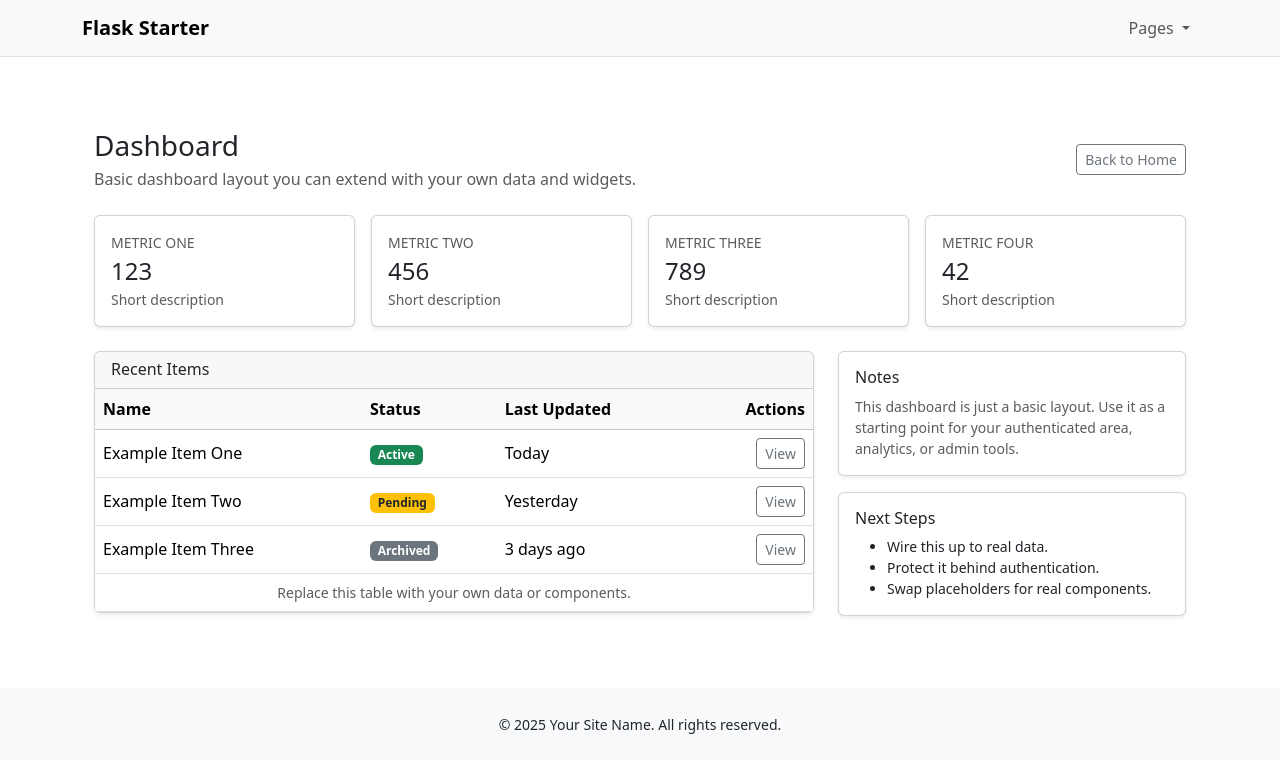
After one commit to sebfloapps/flask-seo-bootstrap-starter-kit, a Flask app: page /dashboard in a window 1280 px wide. The commit adds this page. Shown: the top 773 px of the page. Run offline with Flask 3, Linux system fonts and the light colour scheme.

Commit message:
Add basic UI pages and navigation
- Add/Updated Home, About, Contact, Dashboard, Login, and Register templates
- Implement Pages dropdown in navbar
- Add simple contact form UI and handling
- Add custom 404 page
- Keep all auth pages UI-only placeholders

```diff
--- a/app.py
+++ b/app.py
@@ -1,4 +1,4 @@
-from flask import Flask, render_template
+from flask import Flask, render_template, request, flash, redirect, url_for
 from datetime import datetime
 
 app = Flask(__name__)
@@ -46,14 +46,15 @@ def inject_defaults():
 # Routes
 # ---------------------------------------------------
 
+#home page
 @app.route("/")
 def index():
     return render_template(
         "index.html",
 
         # Optional SEO overrides per page
-        page_title="Home | Your Site Name",
-        page_description="Welcome to Your Site — the best place for awesome content.",
+        page_title="Home - Flask SEO Bootstrap Starter Kit",
+        meta_description="A lightweight Flask starter kit with built-in SEO support and a clean Bootstrap 5 layout.",
         page_keywords="home, website, flask, bootstrap",
 
         og_title="Your Site — Home",
@@ -62,12 +63,64 @@ def index():
         twitter_title="Your Site — Home"
     )
 
-
+#about page
 @app.route("/about")
 def about():
     # This page uses ONLY defaults
     return render_template("about.html")
 
+#contact page
+@app.route("/contact", methods=["GET", "POST"])
+def contact():
+    if request.method == "POST":
+        name = request.form.get("name", "").strip()
+        email = request.form.get("email", "").strip()
+        message = request.form.get("message", "").strip()
+
+        if not name or not email or not message:
+            flash("Please fill out all fields.", "danger")
+            return redirect(url_for("contact"))
+
+        # TODO: Wire into email or database later
+        flash("Thanks for reaching out. Your message has been received.", "success")
+        return redirect(url_for("contact"))
+
+    return render_template(
+        "contact.html",
+        page_title="Contact – Flask SEO Bootstrap Starter Kit",
+        meta_description="Contact page template example for the Flask starter kit."
+    )
+
+#dashboard page
+@app.route("/dashboard")
+def dashboard():
+    return render_template(
+        "dashboard.html",
+        page_title="Dashboard – Flask SEO Bootstrap Starter Kit",
+        meta_description="Basic dashboard layout template you can extend with your own data and components."
+    )
+
+#custom 404 page
+@app.errorhandler(404)
+def page_not_found(e):
+    return render_template("404.html"), 404
+
+#registration and login pages
+@app.route("/register")
+def register():
+    return render_template(
+        "register.html",
+        page_title="Register – Flask SEO Bootstrap Starter Kit",
+        meta_description="Basic registration UI template for Flask starter projects."
+    )
+
+@app.route("/login")
+def login():
+    return render_template(
+        "login.html",
+        page_title="Login – Flask SEO Bootstrap Starter Kit",
+        meta_description="Basic login UI template for Flask starter apps."
+    )
 
 # ---------------------------------------------------
 # Run App
--- a/templates/base.html
+++ b/templates/base.html
@@ -84,24 +84,85 @@
 
   <!-- Navbar -->
   {% block navbar %}
-  <nav class="navbar navbar-expand-lg navbar-light bg-light">
+  <nav class="navbar navbar-expand-lg navbar-light bg-light border-bottom">
   <div class="container">
-      <a class="navbar-brand" href="{{ url_for('index') }}">{{ site_name|default('Your Site Name') }}</a>
-      <button class="navbar-toggler" type="button" data-bs-toggle="collapse" data-bs-target="#mainNavbar" aria-controls="mainNavbar" aria-expanded="false" aria-label="Toggle navigation">
+
+    <a class="navbar-brand fw-bold" href="{{ url_for('index') }}">
+      Flask Starter
+    </a>
+
+    <button class="navbar-toggler" type="button"
+            data-bs-toggle="collapse"
+            data-bs-target="#mainNavbar"
+            aria-controls="mainNavbar"
+            aria-expanded="false"
+            aria-label="Toggle navigation">
       <span class="navbar-toggler-icon"></span>
     </button>
+
     <div class="collapse navbar-collapse" id="mainNavbar">
+
       <ul class="navbar-nav ms-auto mb-2 mb-lg-0">
-            <li class="nav-item">
-              <a class="nav-link" href="{{ url_for('index') }}">Home</a>
+
+        <!-- Pages Dropdown -->
+        <li class="nav-item dropdown">
+          <a class="nav-link dropdown-toggle"
+             href="#"
+             id="pagesDropdown"
+             role="button"
+             data-bs-toggle="dropdown"
+             aria-expanded="false">
+            Pages
+          </a>
+
+          <ul class="dropdown-menu dropdown-menu-end"
+              aria-labelledby="pagesDropdown">
+
+            <li>
+              <a class="dropdown-item" href="{{ url_for('index') }}">
+                Home
+              </a>
             </li>
 
-            <li class="nav-item">
-                <a class="nav-link" href="{{ url_for('about') }}">About</a>
+            <li>
+              <a class="dropdown-item" href="{{ url_for('about') }}">
+                About
+              </a>
             </li>
-          {# Add more nav items here #}
+
+            <li>
+              <a class="dropdown-item" href="{{ url_for('contact') }}">
+                Contact
+              </a>
+            </li>
+
+            <li>
+              <a class="dropdown-item" href="{{ url_for('dashboard') }}">
+                Dashboard
+              </a>
+            </li>
+
+            <li><hr class="dropdown-divider"></li>
+
+            <li>
+              <a class="dropdown-item" href="{{ url_for('login') }}">
+                Login
+              </a>
+            </li>
+
+            <li>
+              <a class="dropdown-item" href="{{ url_for('register') }}">
+                Register
+              </a>
+            </li>
+
           </ul>
+        </li>
+
+      </ul>
+
     </div>
+
   </div>
 </nav>
   {% endblock %}
@@ -124,7 +185,7 @@
   </footer>
   {% endblock %}
 
-  <!-- Bootstrap Bundle with Popper via CDN -->
+  <!-- Bootstrap Bundle with Popper via CDN-->
   <script
     src="https://cdn.jsdelivr.net/npm/bootstrap@5.3.3/dist/js/bootstrap.bundle.min.js"
     crossorigin="anonymous"
--- /dev/null
+++ b/templates/dashboard.html
@@ -0,0 +1,149 @@
+{% extends "base.html" %}
+
+{% block title %}{{ page_title }}{% endblock %}
+{% block meta_description %}{{ meta_description }}{% endblock %}
+
+{% block content %}
+<div class="container py-5">
+
+  <div class="d-flex justify-content-between align-items-center mb-4">
+    <div>
+      <h1 class="h3 mb-1">Dashboard</h1>
+      <p class="text-muted mb-0">
+        Basic dashboard layout you can extend with your own data and widgets.
+      </p>
+    </div>
+    <div>
+      <a href="{{ url_for('index') }}" class="btn btn-sm btn-outline-secondary">
+        Back to Home
+      </a>
+    </div>
+  </div>
+
+  <!-- Top cards -->
+  <div class="row g-3 mb-4">
+    <div class="col-md-3">
+      <div class="card shadow-sm h-100">
+        <div class="card-body">
+          <div class="text-muted text-uppercase small mb-1">Metric One</div>
+          <div class="h4 mb-0">123</div>
+          <div class="text-muted small mt-1">Short description</div>
+        </div>
+      </div>
+    </div>
+    <div class="col-md-3">
+      <div class="card shadow-sm h-100">
+        <div class="card-body">
+          <div class="text-muted text-uppercase small mb-1">Metric Two</div>
+          <div class="h4 mb-0">456</div>
+          <div class="text-muted small mt-1">Short description</div>
+        </div>
+      </div>
+    </div>
+    <div class="col-md-3">
+      <div class="card shadow-sm h-100">
+        <div class="card-body">
+          <div class="text-muted text-uppercase small mb-1">Metric Three</div>
+          <div class="h4 mb-0">789</div>
+          <div class="text-muted small mt-1">Short description</div>
+        </div>
+      </div>
+    </div>
+    <div class="col-md-3">
+      <div class="card shadow-sm h-100">
+        <div class="card-body">
+          <div class="text-muted text-uppercase small mb-1">Metric Four</div>
+          <div class="h4 mb-0">42</div>
+          <div class="text-muted small mt-1">Short description</div>
+        </div>
+      </div>
+    </div>
+  </div>
+
+  <!-- Table + side card -->
+  <div class="row g-4">
+    <div class="col-lg-8">
+      <div class="card shadow-sm">
+        <div class="card-header">
+          <h2 class="h6 mb-0">Recent Items</h2>
+        </div>
+        <div class="card-body p-0">
+          <div class="table-responsive">
+            <table class="table mb-0 align-middle">
+              <thead class="table-light">
+                <tr>
+                  <th scope="col">Name</th>
+                  <th scope="col">Status</th>
+                  <th scope="col">Last Updated</th>
+                  <th scope="col" class="text-end">Actions</th>
+                </tr>
+              </thead>
+              <tbody>
+                <tr>
+                  <td>Example Item One</td>
+                  <td><span class="badge bg-success">Active</span></td>
+                  <td>Today</td>
+                  <td class="text-end">
+                    <button class="btn btn-sm btn-outline-secondary" type="button">
+                      View
+                    </button>
+                  </td>
+                </tr>
+                <tr>
+                  <td>Example Item Two</td>
+                  <td><span class="badge bg-warning text-dark">Pending</span></td>
+                  <td>Yesterday</td>
+                  <td class="text-end">
+                    <button class="btn btn-sm btn-outline-secondary" type="button">
+                      View
+                    </button>
+                  </td>
+                </tr>
+                <tr>
+                  <td>Example Item Three</td>
+                  <td><span class="badge bg-secondary">Archived</span></td>
+                  <td>3 days ago</td>
+                  <td class="text-end">
+                    <button class="btn btn-sm btn-outline-secondary" type="button">
+                      View
+                    </button>
+                  </td>
+                </tr>
+                <tr>
+                  <td colspan="4" class="text-muted small text-center">
+                    Replace this table with your own data or components.
+                  </td>
+                </tr>
+              </tbody>
+            </table>
+          </div>
+        </div>
+      </div>
+    </div>
+
+    <div class="col-lg-4">
+      <div class="card shadow-sm mb-3">
+        <div class="card-body">
+          <h2 class="h6 mb-2">Notes</h2>
+          <p class="small text-muted mb-0">
+            This dashboard is just a basic layout. Use it as a starting point
+            for your authenticated area, analytics, or admin tools.
+          </p>
+        </div>
+      </div>
+
+      <div class="card shadow-sm">
+        <div class="card-body">
+          <h2 class="h6 mb-2">Next Steps</h2>
+          <ul class="small mb-0">
+            <li>Wire this up to real data.</li>
+            <li>Protect it behind authentication.</li>
+            <li>Swap placeholders for real components.</li>
+          </ul>
+        </div>
+      </div>
+    </div>
+  </div>
+
+</div>
+{% endblock %}
```
Also changed, not shown: templates/404.html (added, +35 -0 lines), templates/about.html (+29 -21 lines), templates/contact.html (added, +58 -0 lines), templates/index.html (+106 -2 lines), templates/login.html (added, +66 -0 lines), templates/register.html (added, +77 -0 lines). Lines whose indentation alone changed are shown as unchanged.
